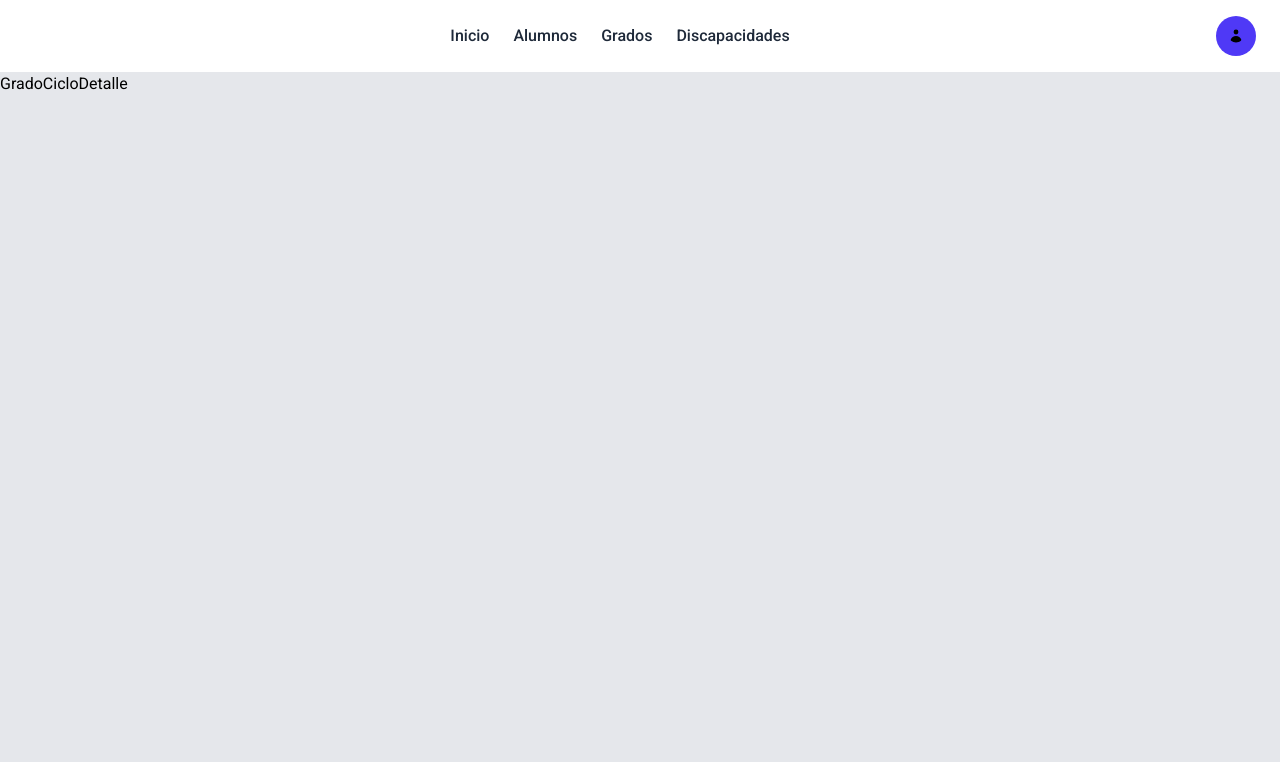
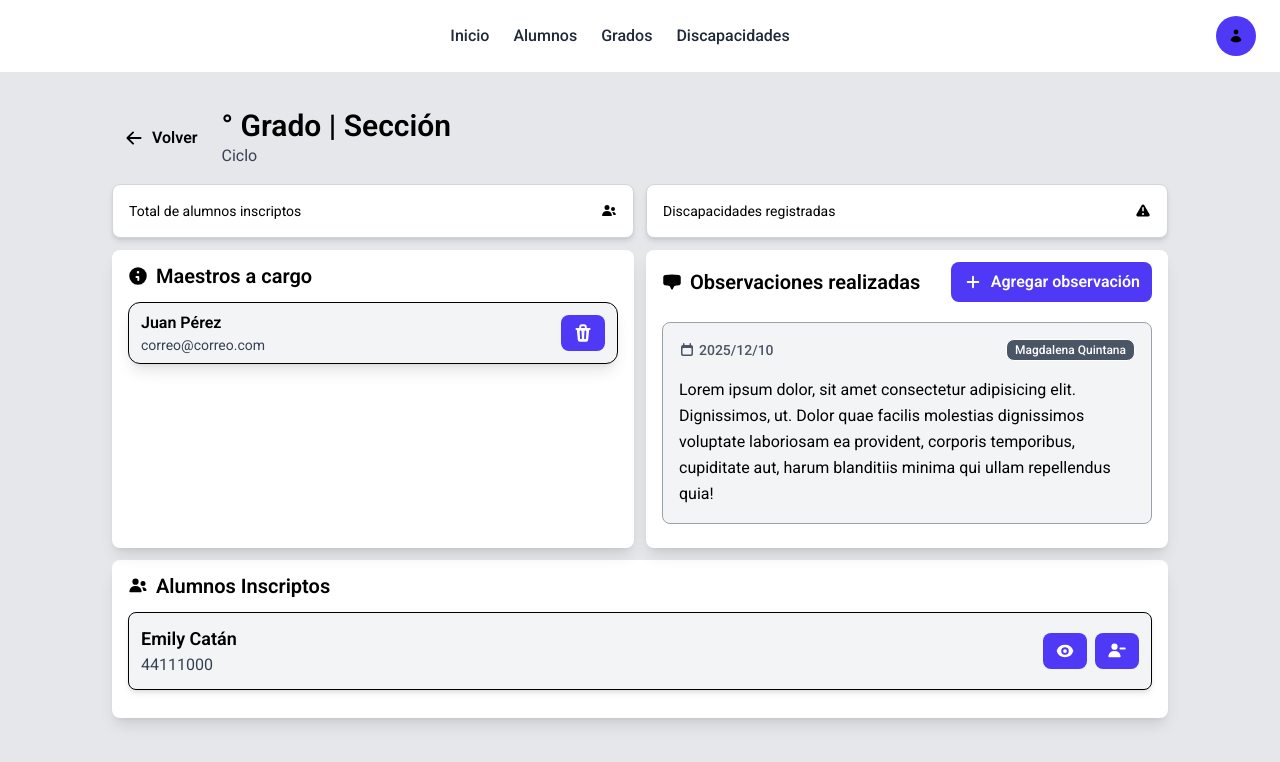
Before and after one commit to alisho0/sep-frontend, a React (Vite) app: page /grados/1/ciclo/1 in a window 1280 px wide. Shown: the top 762 px of the page. Built offline with nearby package versions, Linux system fonts and the light colour scheme; no server answers.

Commit message:
Maquetación del detalle de un ciclo preparada con datos estáticos en maestros, observaciones y alumnos.

```diff
--- a/src/apis/ciclosApi.js
+++ b/src/apis/ciclosApi.js
@@ -28,3 +28,12 @@ export const delCiclo = async (id) => {
         throw new Error(error.response?.data?.message || "Error al eliminar el ciclo");
     }
 }
+
+export const getDetalleCiclo = async (id) => {
+    try {
+        const res = await api.get(`${url}/detalleCiclo/${id}`)
+        return res.data;
+    } catch (error) {
+        throw new Error(error.response?.data?.message || "Error al traer el ciclo");
+    }
+}
--- a/src/assets/output.css
+++ b/src/assets/output.css
@@ -13,7 +13,10 @@
     --color-red-600: oklch(57.7% 0.245 27.325);
     --color-red-700: oklch(50.5% 0.213 27.518);
     --color-red-800: oklch(44.4% 0.177 26.899);
+    --color-amber-50: oklch(98.7% 0.022 95.277);
+    --color-amber-200: oklch(92.4% 0.12 95.746);
     --color-blue-500: oklch(62.3% 0.214 259.815);
+    --color-indigo-50: oklch(96.2% 0.018 272.314);
     --color-indigo-300: oklch(78.5% 0.115 274.713);
     --color-indigo-500: oklch(58.5% 0.233 277.117);
     --color-indigo-600: oklch(51.1% 0.262 276.966);
@@ -34,6 +37,7 @@
     --spacing: 0.25rem;
     --container-md: 28rem;
     --container-2xl: 42rem;
+    --container-4xl: 56rem;
     --text-xs: 0.75rem;
     --text-xs--line-height: calc(1 / 0.75);
     --text-sm: 0.875rem;
@@ -317,6 +321,9 @@
   .mb-4 {
     margin-bottom: calc(var(--spacing) * 4);
   }
+  .mb-5 {
+    margin-bottom: calc(var(--spacing) * 5);
+  }
   .mb-6 {
     margin-bottom: calc(var(--spacing) * 6);
   }
@@ -377,12 +384,6 @@
   .min-h-screen {
     min-height: 100vh;
   }
-  .w-1 {
-    width: calc(var(--spacing) * 1);
-  }
-  .w-1\/2 {
-    width: calc(1/2 * 100%);
-  }
   .w-2 {
     width: calc(var(--spacing) * 2);
   }
@@ -409,6 +410,9 @@
   }
   .max-w-2xl {
     max-width: var(--container-2xl);
+  }
+  .max-w-4xl {
+    max-width: var(--container-4xl);
   }
   .max-w-md {
     max-width: var(--container-md);
@@ -685,6 +689,9 @@
   .py-2 {
     padding-block: calc(var(--spacing) * 2);
   }
+  .py-3 {
+    padding-block: calc(var(--spacing) * 3);
+  }
   .py-4 {
     padding-block: calc(var(--spacing) * 4);
   }
@@ -915,6 +922,13 @@
     &:hover {
       @media (hover: hover) {
         background-color: var(--color-red-100);
+      }
+    }
+  }
+  .hover\:bg-red-600 {
+    &:hover {
+      @media (hover: hover) {
+        background-color: var(--color-red-600);
       }
     }
   }
--- /dev/null
+++ b/src/features/grados/components/ObservacionesGrado.jsx
@@ -0,0 +1,38 @@
+import { CalendarIcon, ChatBubbleBottomCenterIcon, PlusIcon } from "@heroicons/react/16/solid";
+import React from "react";
+import { BotonIcono } from "../../../utils/components/BotonIcono";
+
+export const ObservacionesGrado = () => {
+  return (
+    <div className="rounded-lg shadow-lg px-4 py-3 bg-white">
+      <div className="flex items-center justify-between mb-5 flex-wrap">
+        <div className="flex items-center gap-2">
+          <ChatBubbleBottomCenterIcon className="h-5 w-5" />
+          <h2 className="text-xl font-semibold">Observaciones realizadas</h2>
+        </div>
+        <BotonIcono
+          texto={"Agregar observación"}
+          Icono={PlusIcon}
+          className="bg-indigo-600 hover:bg-indigo-700 text-white"
+        />
+      </div>
+      <div className="border border-gray-400 p-4 rounded-lg bg-gray-100 hover:bg-gray-300 transition-colors mb-3">
+        <div className="flex justify-between mb-4">
+          <div className="flex items-center gap-1">
+            <CalendarIcon className="h-4 w-4 text-gray-600 " />
+            <h3 className="text-sm text-gray-600 font-medium">2025/12/10</h3>
+          </div>
+          <p className="text-xs font-medium text-white border bg-gray-600 px-2 py-0.5 rounded-lg ">
+            Magdalena Quintana
+          </p>
+        </div>
+        <p className="leading-relaxed">
+          Lorem ipsum dolor, sit amet consectetur adipisicing elit. Dignissimos,
+          ut. Dolor quae facilis molestias dignissimos voluptate laboriosam ea
+          provident, corporis temporibus, cupiditate aut, harum blanditiis
+          minima qui ullam repellendus quia!
+        </p>
+      </div>
+    </div>
+  );
+};
--- /dev/null
+++ b/src/features/grados/components/UsuariosGrado.jsx
@@ -0,0 +1,25 @@
+import { InformationCircleIcon, TrashIcon } from "@heroicons/react/16/solid";
+import React from "react";
+import { BotonIcono } from "../../../utils/components/BotonIcono";
+
+export const UsuariosGrado = () => {
+  return (
+    <div className="rounded-lg px-4 py-3 bg-white shadow-lg">
+      <div className="flex items-center gap-2 mb-3">
+        <InformationCircleIcon className="h-5 w-5" />
+        <h2 className="text-xl font-semibold">Maestros a cargo</h2>
+      </div>
+
+      <div className="flex justify-between items-center border rounded-xl px-3 py-2 shadow-lg bg-gray-100">
+        <div>
+          <p className="font-semibold">Juan Pérez</p>
+          <p className="text-sm text-gray-700">correo@correo.com</p>
+        </div>
+        <BotonIcono
+          Icono={TrashIcon}
+          className="bg-indigo-600 hover:bg-red-600 text-white"
+        />
+      </div>
+    </div>
+  );
+};
--- a/src/features/grados/pages/GradoCicloDetalle.jsx
+++ b/src/features/grados/pages/GradoCicloDetalle.jsx
@@ -1,7 +1,91 @@
-import React from 'react'
+import React, { useEffect } from "react";
+import { CardMetrica } from "../../../utils/components/CardMetrica";
+import {
+  ArrowLeftIcon,
+  ExclamationTriangleIcon,
+  EyeIcon,
+  UserMinusIcon,
+  UsersIcon,
+} from "@heroicons/react/16/solid";
+import { useDispatch, useSelector } from "react-redux";
+import { detalleCiclo } from "../../../reducers/gradosSlice";
+import { Link, useNavigate, useParams } from "react-router-dom";
+import { BotonIcono } from "../../../utils/components/BotonIcono";
+import { ObservacionesGrado } from "../components/ObservacionesGrado";
+import { UsuariosGrado } from "../components/UsuariosGrado";
 
 export const GradoCicloDetalle = () => {
+  const { cicloGradoActual } = useSelector((state) => state.grados);
+  const dispatch = useDispatch();
+  const { cicloId } = useParams();
+  const navigate = useNavigate();
+
+  useEffect(() => {
+    dispatch(detalleCiclo(cicloId));
+  }, [cicloId]);
   return (
-    <div>GradoCicloDetalle</div>
-  )
-}
+    <>
+      <section className="container mx-auto md:px-28 px-4 pt-9">
+        <div className="flex gap-3 items-center mb-4">
+          <BotonIcono
+            Icono={ArrowLeftIcon}
+            texto={"Volver"}
+            onClick={() => navigate(-1)}
+            className="hover:bg-indigo-700 hover:text-white text-black"
+          />
+          <div>
+            <h1 className="text-3xl font-semibold">
+              {cicloGradoActual.grado}° Grado | Sección{" "}
+            </h1>
+            <p className="text-gray-700">Ciclo {cicloGradoActual.ciclo}</p>
+          </div>
+        </div>
+        <div className="grid grid-cols-1 gap-3 md:grid-cols-2 mb-3">
+          <CardMetrica
+            texto={"Total de alumnos inscriptos"}
+            Icono={UsersIcon}
+            data={cicloGradoActual.cantAlumnos}
+          />
+          <CardMetrica
+            texto={"Discapacidades registradas"}
+            Icono={ExclamationTriangleIcon}
+            data={cicloGradoActual.cantAlumnos}
+          />
+        </div>
+
+        <div className="grid grid-cols-1 md:grid-cols-2 gap-3 mb-3">
+          <UsuariosGrado />
+          <ObservacionesGrado />
+        </div>
+
+        <div className="rounded-lg shadow-lg px-4 py-3 bg-white">
+          <div className="flex gap-2 items-center font-semibold text-xl mb-3">
+            <UsersIcon className="h-5 w-5" />
+            <p>Alumnos Inscriptos</p>
+          </div>
+          <div>
+            <div className="border rounded-lg bg-gray-100 p-3 mb-4 flex md:justify-between md:items-center md:flex-row flex-col shadow-md">
+              <div>
+                <h4 className="font-semibold text-lg">Emily Catán</h4>
+                <p className="text-gray-700">44111000</p>
+              </div>
+              <div className="flex md:flex-row flex-col md:mt-0 mt-2 gap-2">
+                <Link className="flex items-center justify-center gap-2 bg-indigo-600 hover:bg-indigo-700 transition-colors text-white font-semibold rounded-lg cursor-pointer">
+                  <BotonIcono
+                    Icono={EyeIcon}
+                    className="w-full justify-center"
+                  />
+                </Link>
+                <BotonIcono
+                  onClick={() => handleDeleteCiclo(ciclo.id)}
+                  Icono={UserMinusIcon}
+                  className="bg-indigo-600 text-white hover:bg-red-700 justify-center"
+                />
+              </div>
+            </div>
+          </div>
+        </div>
+      </section>
+    </>
+  );
+};
--- a/src/features/grados/pages/GradoDetalle.jsx
+++ b/src/features/grados/pages/GradoDetalle.jsx
@@ -146,7 +146,7 @@ export const GradoDetalle = () => {
                         <BotonIcono
                           onClick={() => handleDeleteCiclo(ciclo.id)}
                           Icono={TrashIcon}
-                          className="hover:bg-red-700 justify-center"
+                          className="bg-indigo-600 text-white hover:bg-red-700 justify-center"
                         />
                       </div>
                     </div>
--- a/src/reducers/gradosSlice.js
+++ b/src/reducers/gradosSlice.js
@@ -1,6 +1,6 @@
 import { createAsyncThunk, createSlice } from "@reduxjs/toolkit";
 import { getGradoDetalle, getGrados, getGradosDisponibles, getSeccionesDisponibles } from "../apis/gradosApi";
-import { delCiclo, getCiclosGradoDisponibles, postCiclo } from "../apis/ciclosApi";
+import { delCiclo, getCiclosGradoDisponibles, getDetalleCiclo, postCiclo } from "../apis/ciclosApi";
 
 export const listarGradosDisponibles = createAsyncThunk('grados/listarDisponibles', async () => {
     try {
@@ -49,8 +49,12 @@ export const detalleGrado = createAsyncThunk('grado/detalle', async (id) => {
 
 export const eliminarCiclo = createAsyncThunk('grado/eliminarCiclo', async (id) => {
     const data = delCiclo(id);
-    console.log(data)
     return id;
+})
+
+export const detalleCiclo = createAsyncThunk('grado/detalleCiclo', async (id) => {
+    const data = getDetalleCiclo(id);
+    return data;
 })
 
 const gradosSlice = createSlice({
@@ -65,6 +69,9 @@ const gradosSlice = createSlice({
             nro: null,
             inscriptosActuales: 0,
             seccionCiclos: []
+        },
+        cicloGradoActual: {
+
         },
         loading: false
     },
@@ -144,6 +151,16 @@ const gradosSlice = createSlice({
             .addCase(eliminarCiclo.rejected, (state) => {
                 state.loading = false;
             })
+            .addCase(detalleCiclo.pending, (state) => {
+                state.loading = true
+            })
+            .addCase(detalleCiclo.fulfilled, (state, action) => {
+                state.loading = false;
+                state.cicloGradoActual = action.payload
+            })
+            .addCase(detalleCiclo.rejected, (state) => {
+                state.loading = false
+            })
     }
 })
 
--- a/src/utils/components/BotonIcono.jsx
+++ b/src/utils/components/BotonIcono.jsx
@@ -4,7 +4,7 @@ export const BotonIcono = ({ texto, Icono = PlusIcon, onClick, className = "" })
   return (
     <button
       onClick={onClick}
-      className={`flex items-center gap-2 bg-indigo-600 hover:bg-indigo-700 transition-colors text-white font-semibold rounded-lg py-2 px-3 cursor-pointer ${className}`}
+      className={`flex items-center gap-2 transition-colors font-semibold rounded-lg py-2 px-3 cursor-pointer ${className}`}
     >
       <Icono className="h-5 w-5" />
       {texto ? <span>{texto}</span> : '' }
```
